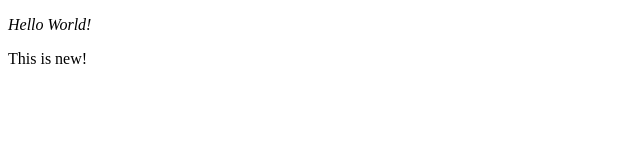
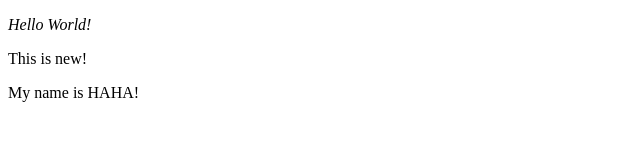
Before and after one commit to ksleeq21/devops-project, a website: page public/index.html in a window 1280 px wide. Shown: the whole page, without its empty margins (0-640 px from the left). Drawn offline with Linux system fonts and the light colour scheme.

Commit message:
Update pipeline

```diff
--- a/public/index.html
+++ b/public/index.html
@@ -7,5 +7,6 @@
   <body>
     <p><em>Hello World!</em></p>
     <p>This is new!</p>
+    <p>My name is HAHA!</p>
   </body>
 </html>
```
Also changed, not shown: 1 other file.
